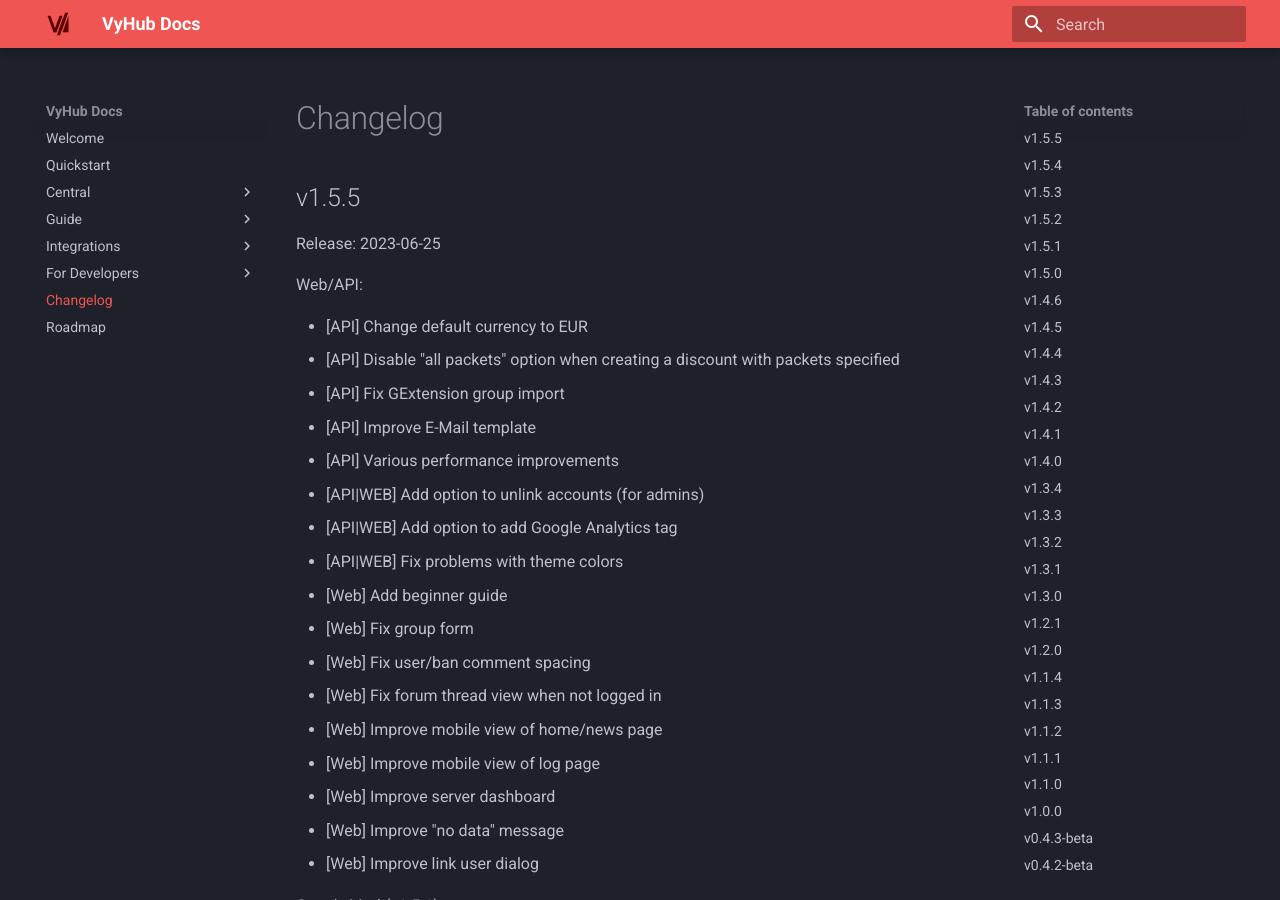
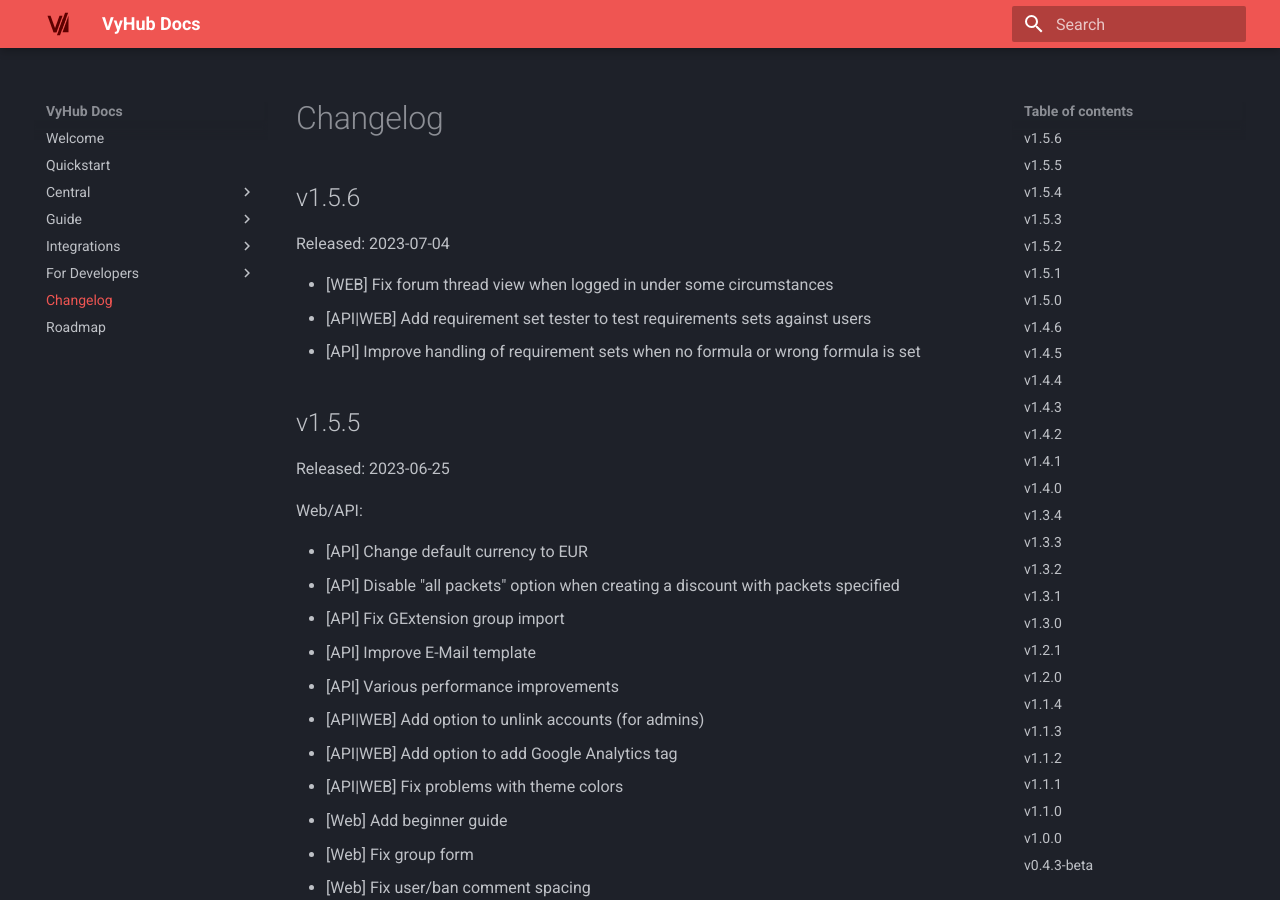
Before and after one commit to nyx-project/vyhub-documentation, an MkDocs documentation site: the page built from docs/changelog.md, in a window 1280 px wide and 900 px high. Built offline with MkDocs 1.6.1 and Material for MkDocs 9.7.7, drawn with Linux system fonts in a browser that asks for light colours; the version menu is left out.

Commit message:
Add 1.5.6 changelog

```diff
--- a/docs/changelog.md
+++ b/docs/changelog.md
@@ -1,8 +1,16 @@
 # Changelog
+
+## v1.5.6
+
+Released: 2023-07-04
+
+- [WEB] Fix forum thread view when logged in under some circumstances
+- [API|WEB] Add requirement set tester to test requirements sets against users
+- [API] Improve handling of requirement sets when no formula or wrong formula is set
 
 ## v1.5.5
 
-Release: 2023-06-25
+Released: 2023-06-25
 
 Web/API:
 
```
